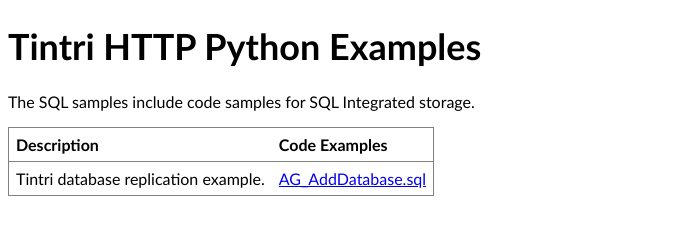
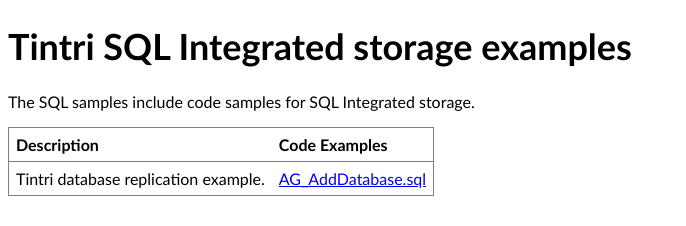
Before and after one commit to Tintri/tintri-rest-api, a plain HTML site: page docs/client/http/samples/SQL/index.html in a window 1280 px wide. Shown: the whole page, without its empty margins (0-686 px from the left). Drawn offline with Linux system fonts and the light colour scheme.

Commit message:
Bug 86274 - Github api documentation & samples update for 4.6.0.2

```diff
--- a/docs/client/http/samples/SQL/index.html
+++ b/docs/client/http/samples/SQL/index.html
@@ -73,7 +73,7 @@ function example_table_row(ex_text, file_name) {
 
 <body>
 <script type="text/javascript">
-title_h1("Tintri HTTP Python Examples");
+title_h1("Tintri SQL Integrated storage examples");
 </script>
 
 <p>
```
